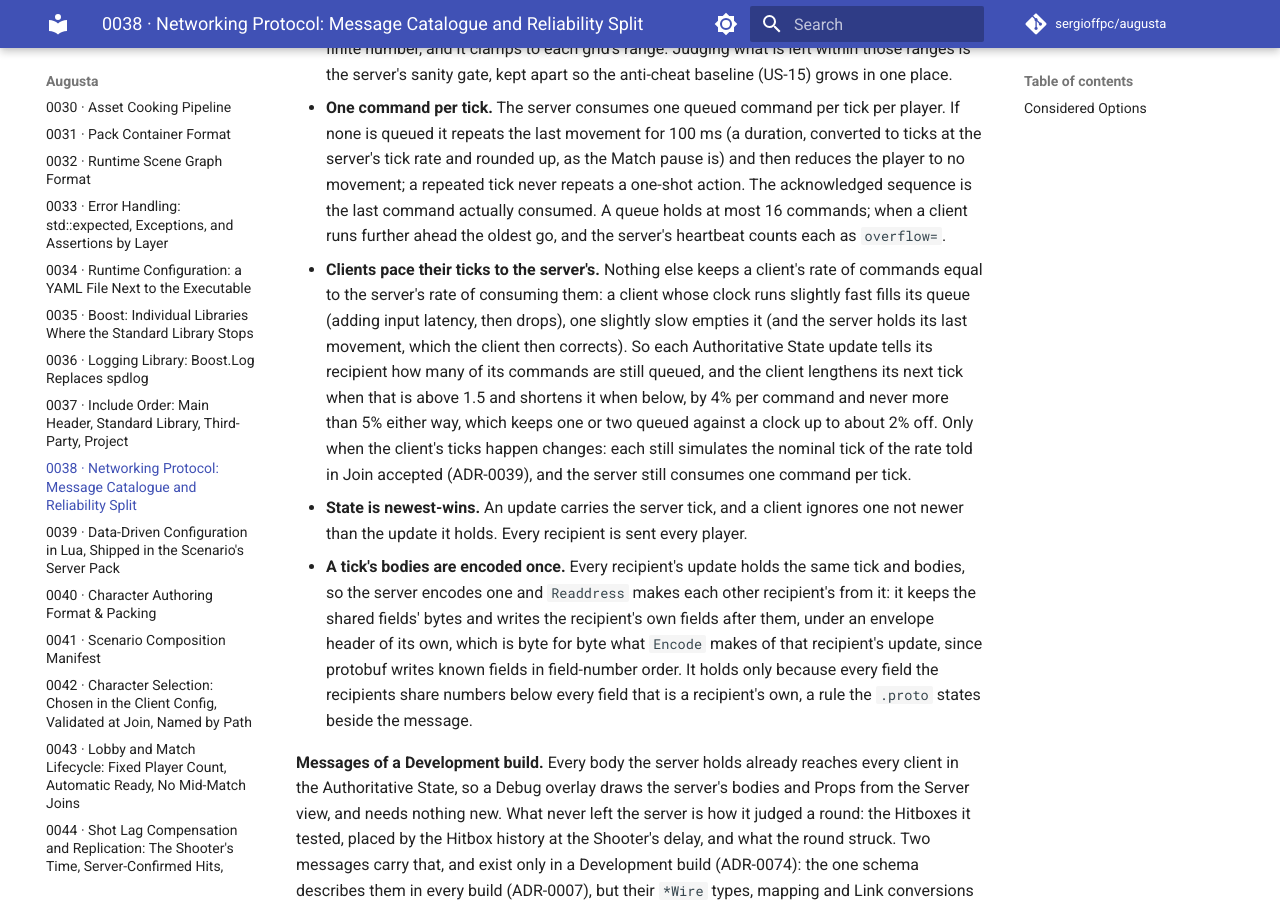
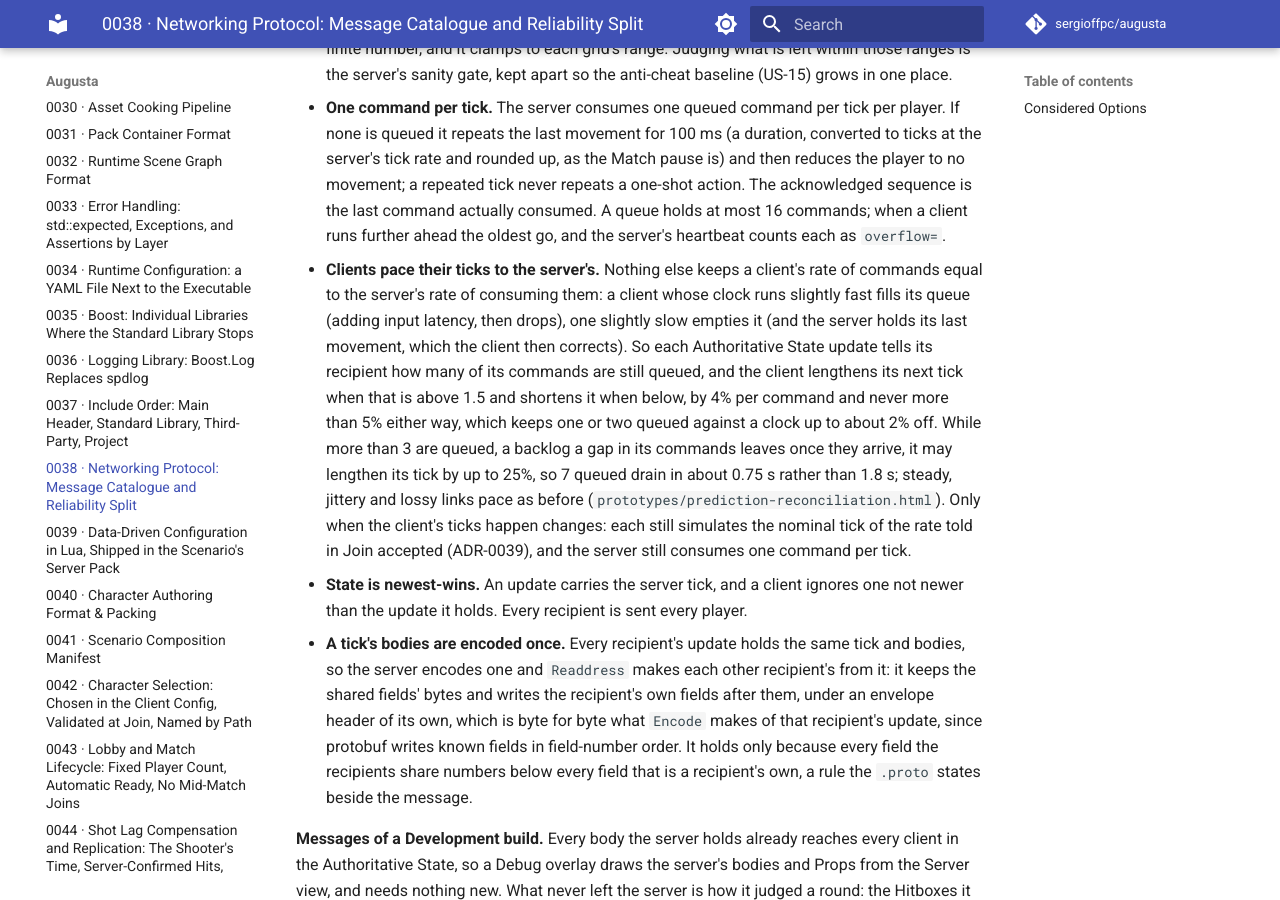
Before and after one commit to sergioffpc/augusta, an MkDocs documentation site: the page built from docs/adr/0038-networking-protocol-messages.md, in a window 1280 px wide and 900 px high, scrolled down 6697 px. Built offline with MkDocs 1.6.1 and Material for MkDocs 9.7.7, drawn with Linux system fonts in a browser that asks for light colours; comment, search, counter and statistics services are not loaded.

Commit message:
feat(tick): let pacing drain a queued Command backlog
A client tick may run up to 25% longer while more than 3 of its Commands
are queued on the server, and still at most 5% either way nearer the
target of 1.5, so a backlog of 7 drains in about 0.75 s rather than
1.8 s. ADR-0038's pacing paragraph is amended in place.

Refs #1218

Co-Authored-By: Claude Opus 5.5 <noreply@anthropic.com>

```diff
--- a/docs/adr/0038-networking-protocol-messages.md
+++ b/docs/adr/0038-networking-protocol-messages.md
@@ -266,9 +266,13 @@ and it is made loss-tolerant without retransmission:
   recipient how many of its commands are still queued, and the client lengthens
   its next tick when that is above 1.5 and shortens it when below, by 4% per
   command and never more than 5% either way, which keeps one or two queued
-  against a clock up to about 2% off. Only when the client's ticks happen
-  changes: each still simulates the nominal tick of the rate told in Join
-  accepted (ADR-0039), and the server still consumes one command per tick.
+  against a clock up to about 2% off. While more than 3 are queued, a backlog a
+  gap in its commands leaves once they arrive, it may lengthen its tick by up to
+  25%, so 7 queued drain in about 0.75 s rather than 1.8 s; steady, jittery and
+  lossy links pace as before (`prototypes/prediction-reconciliation.html`). Only
+  when the client's ticks happen changes: each still simulates the nominal tick
+  of the rate told in Join accepted (ADR-0039), and the server still consumes
+  one command per tick.
 - **State is newest-wins.** An update carries the server tick, and a client
   ignores one not newer than the update it holds. Every recipient is sent every
   player.
```
Also changed, not shown: 3 other files.
